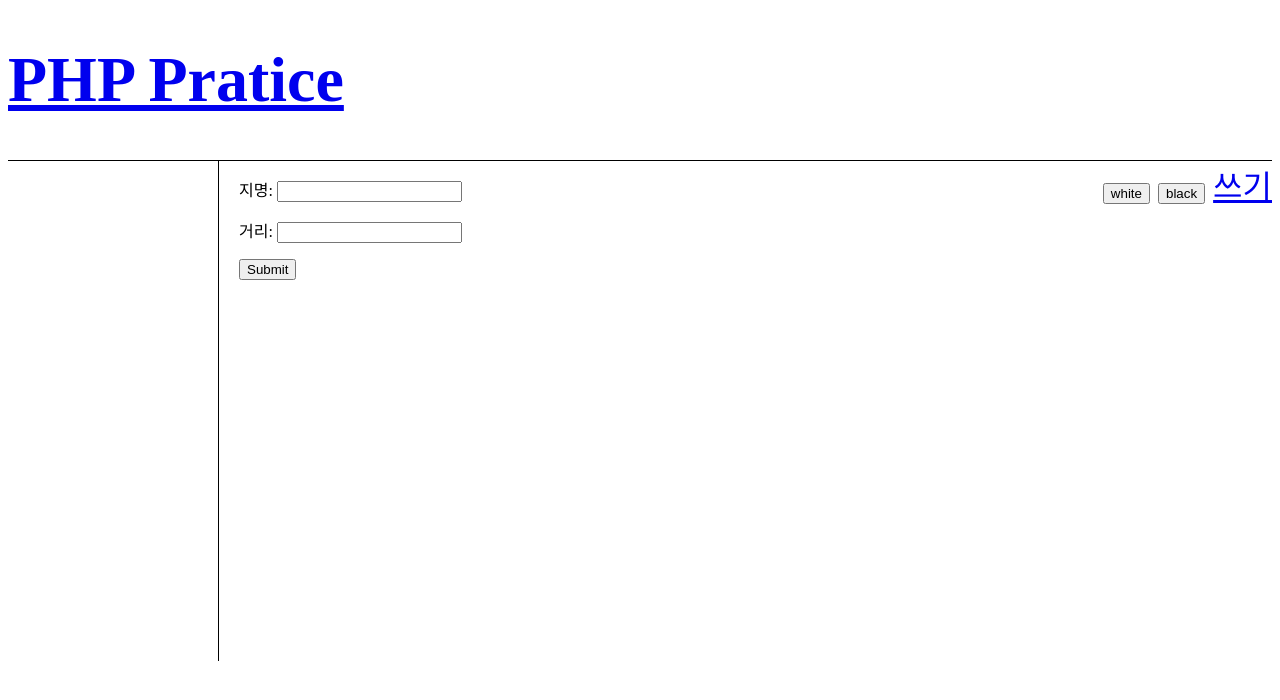
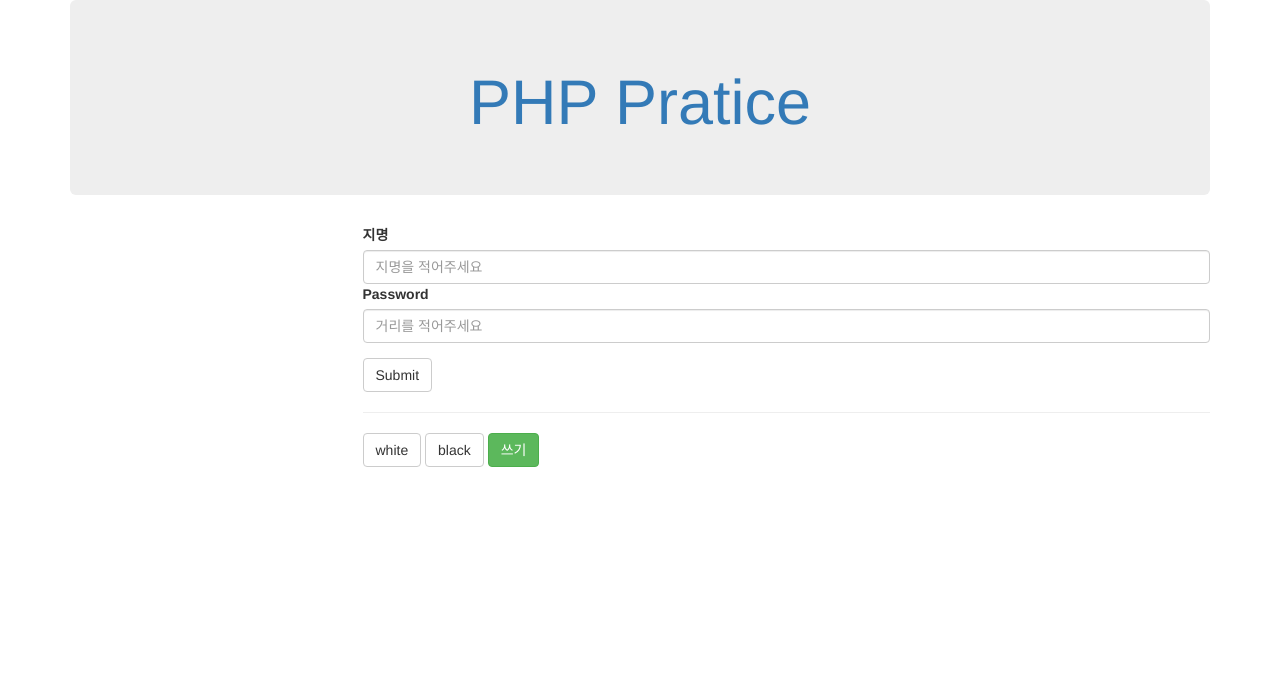
Before and after one commit to sone1118/react_study, a PHP site: page /php/white.php in a window 1280 px wide. Shown: the top 700 px of the page. Run offline with PHP 8.4, Linux system fonts and the light colour scheme; data that the repository does not hold is empty; some libraries are stand-ins or nearby versions.

Commit message:
부트스트랩 lib 추가, 일부 오타 수정 부트 스트랩 lib을 다운받아서 htdocs 에 추가해서 사용

```diff
--- a/phpmysql/conn_db.php
+++ b/phpmysql/conn_db.php
@@ -1,6 +1,6 @@
 <?php
     function db_init($host, $duser, $dpw, $dname) {
-        $conn = mysqli_connect($how, $duser, $dpw);
+        $conn = mysqli_connect($host, $duser, $dpw);
         mysqli_select_db($conn, $dname);
         return $conn;
     }
--- a/phpmysql/process.php
+++ b/phpmysql/process.php
@@ -1,5 +1,5 @@
 <?php
-    require("conn.db.php");
+    require("conn_db.php");
     require("config.php");
     $conn = db_init($config["host"], $config["duser"], $config["dpw"], $config["dname"]);
     $sql = "INSERT INTO `location` (name, distance) VALUES ('".$_POST['name']."', ".$_POST['distance'].");";
--- a/phpmysql/white.php
+++ b/phpmysql/white.php
@@ -1,3 +1,4 @@
+
 <?php
     require("conn_db.php");
     require("config.php");
@@ -6,14 +7,6 @@
     $conn = mysqli_connect('localhost', 'root', 111800);
     mysqli_select_db($conn, 'class');
     $result = mysqli_query($conn, 'SELECT * FROM `location`');
-
-    //mysqli_fetch_assoc($result);
-    //첫번째 행의 데이터를 담아서 돌려주는데
-    //associate연관 배열의 형식이다.
-    //연관 배열 $a = array('name' => 'Jenos', 'age' => 12);
-    // echo $a["name"]; -> Jenos
-    // 더이상 가져올 데이터가 없을때 row에는 NULL이 들어간다
-    //var_dump($row); 정확한 타입을 알 수 있다.
 
     while($row = mysqli_fetch_assoc($result)) {
         echo $row["name"];
@@ -26,39 +19,54 @@
 <html lang="en">
 <head>
     <meta charset="UTF-8">
+    <meta http-equiv="X-UA-Compatible" content="IE=edge">
+    <meta name="viewport" content="width=device-width, initial-scale=1">
     <title>PHP practice</title>
-    <link rel="stylesheet" href="http://localhost/php/index.css">
+    <link href="http://localhost/bootstrap-3.3.7-dist\bootstrap-3.3.7-dist/css/bootstrap.min.css" rel="stylesheet">
+    <!-- <link rel="stylesheet" href="http://localhost/php/index.css"> -->
 </head>
-<body>
+<body class="container">
     <header>
+    <div class="jumbotron text-center">
         <h1><a href="http://localhost/php/index.php">PHP Pratice</a></h1>
+    </div>
     </header>
-    <nav>
-    <ul>
+    <div class="row">
+        <nav class="col-md-3">
+            <ul class="nav nav-pills nav-stacked">
                 <?php
                     $conn = db_init($config["host"], $config["duser"], $config["dpw"], $config["dname"]);
                     $result = mysqli_query($conn, 'SELECT * FROM `location`');
 
                     while($row = mysqli_fetch_assoc($result)) {
-                echo '<li><a href="http://localhost/php/index.php?id='.$row['id'].'">'.$row['name'].'</a></li>';
+                        echo '<li role="presentation"><a href="http://localhost/php/index.php?id='.$row['id'].'">'.htmlspecialchars($row['name']).'</a></li>';
 
                     }
                 ?>
             </ul>
         </nav>
-    <div id="button">
-        <input type="button" value="white"></input>
-        <input type="button" value="black"></input>
-        <a href="http://localhost/php/white.php">쓰기</a>
-    </div>
+        <div class="col-md-9">
             <article>
                 <form action="http://localhost/php/process.php" method="post">
-            <p>지명: <input type="text" name="name"/></p>
-            <p>거리: <input type="text" name="distance"/></p>
-            <p><input type="submit" name="submit"/></p>
+                    <div class="form-group">
+                        <label for="form-name">지명</label>
+                        <input type="text" name="name" class="form-control" id="form-name" placeholder="지명을 적어주세요"/>
+
+                        <label for="form-distance">Password</label>
+                        <input type="text" name="distance" class="form-control" id="form-distance" placeholder="거리를 적어주세요">
+                    </div>
+                    <input type="submit" name="submit" class="btn btn-default"/>
                 </form>
             </article>
-
-
+            <hr>
+            <div id="button">
+                <input type="button" value="white" class="btn btn-default" ></input>
+                <input type="button" value="black" class="btn btn-default"></input>
+                <a class="btn btn-default btn-success" href="http://localhost/php/white.php" role="button">쓰기</a>
+            </div>
+        </div>
+    </div>
+    <script src="https://ajax.googleapis.com/ajax/libs/jquery/1.12.4/jquery.min.js"></script>
+    <script src="http://localhost/bootstrap-3.3.7-dist\bootstrap-3.3.7-dist/js/bootstrap.min.js"></script>
 </body>
 </html>
```
Also changed, not shown: phpmysql/index.php (+22 -12 lines). Lines whose indentation alone changed are shown as unchanged.
